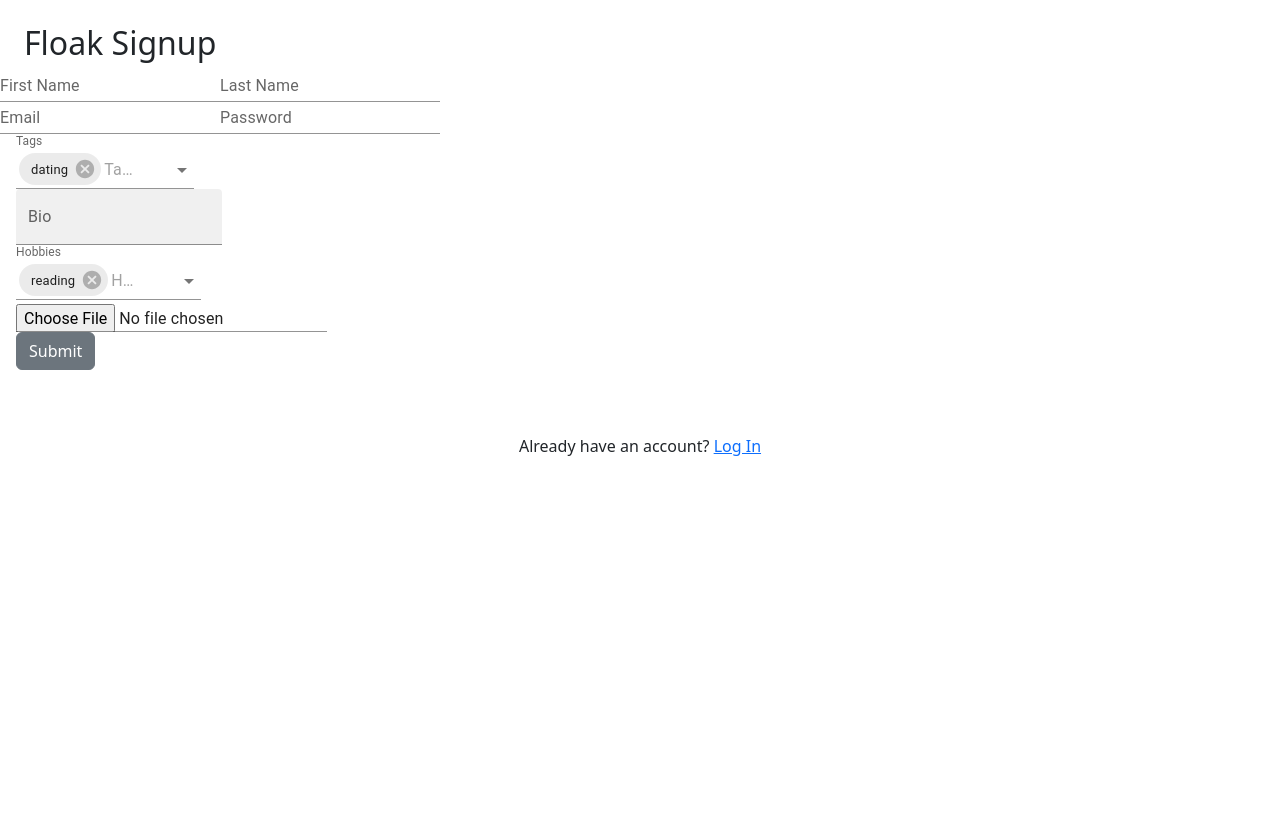
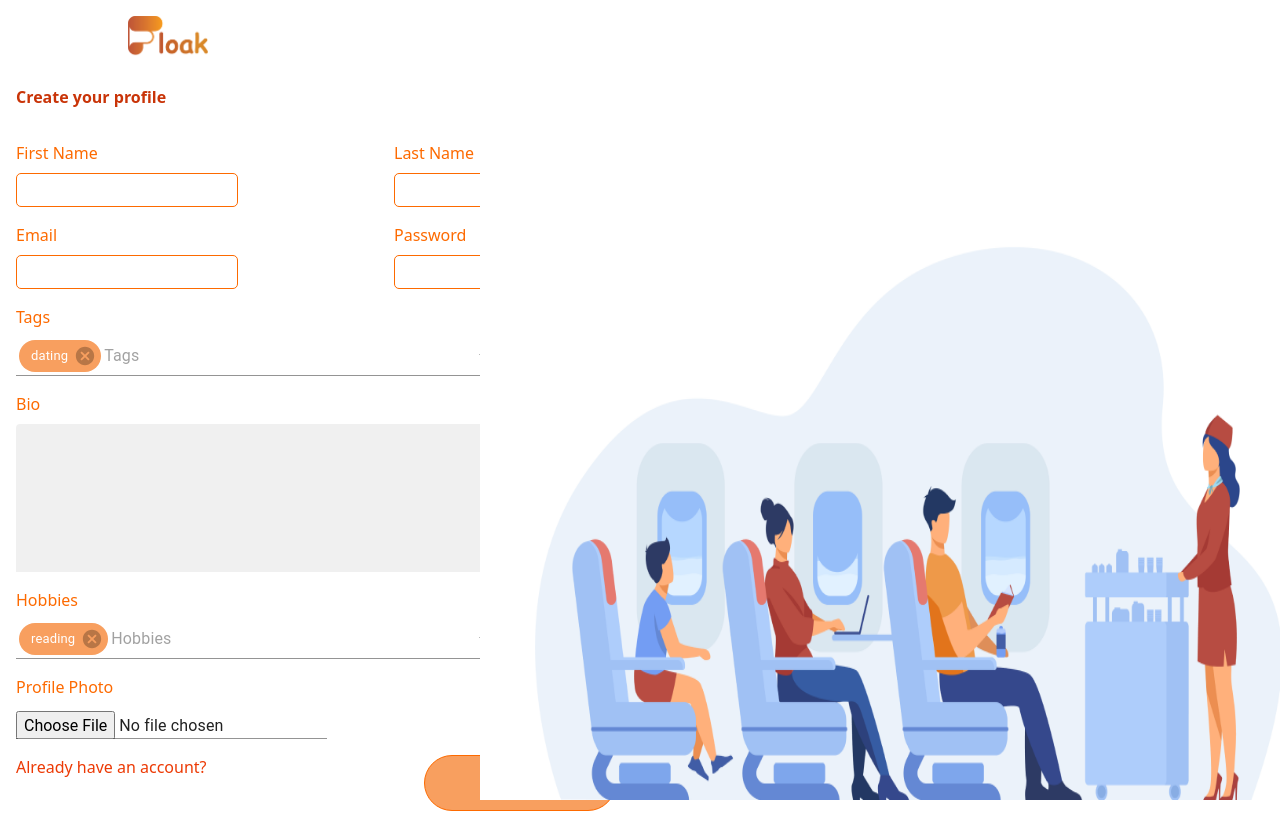
Before and after one commit to jasonpaulneu/hackharvard, a React (Create React App) app in the folder frontend/: page /signup in a window 1280 px wide. Built offline with nearby package versions, Linux system fonts and the light colour scheme; no server answers.

Commit message:
Modify Sign up page

```diff
--- a/frontend/src/components/LandingPage.js
+++ b/frontend/src/components/LandingPage.js
@@ -6,8 +6,11 @@ import { useNavigate } from 'react-router-dom';
 function LandingPage(props) {
     const navigate = useNavigate();
     const handleLoginOnClick = () => {
-        console.log("IN HANDLE LOG IN")
         navigate('/login');
+    }
+
+    const handleSignUpOnClick = () => {
+        navigate('/signup');
     }
 
     return (
@@ -28,7 +31,7 @@ function LandingPage(props) {
                     </div>
                     <div className={classes.btnRow}>
                         <LightButton btnText='Login' onClick={handleLoginOnClick} />
-                        <DarkButton btnText='Sign Up' />
+                        <DarkButton btnText='Sign Up' onClick={handleSignUpOnClick} />
                     </div>
                 </div>
             </div>
--- a/frontend/src/components/Login.module.css
+++ b/frontend/src/components/Login.module.css
@@ -75,7 +75,3 @@
 .signupTxt {
     color: #C93408;
 }
-
-.noUnderline {
-    text-decoration: none;
-}
--- a/frontend/src/components/Signup.js
+++ b/frontend/src/components/Signup.js
@@ -1,4 +1,5 @@
 import React, { useState } from "react";
+import classes from './Signup.module.css';
 import { Link, useNavigate } from "react-router-dom";
 import { Form, Alert } from "react-bootstrap";
 import { Button } from "react-bootstrap";
@@ -6,6 +7,7 @@ import { useUserAuth } from "../context/userAuthContext";
 
 import TextField from '@mui/material/TextField';
 import { FormControl, Input, InputLabel, FormHelperText, Grid, Autocomplete } from '@mui/material';
+import DarkButton from "./generic/DarkButton";
 
 const Signup = () => {
   const [error, setError] = useState("");
@@ -25,6 +27,9 @@ const Signup = () => {
 
   let navigate = useNavigate();
 
+  const handleLoginOnClick = () => {
+      navigate('/login');
+  }
 
   const handleSubmit = async (e) => {
     e.preventDefault();
@@ -39,20 +44,47 @@ const Signup = () => {
 
   return (
     <>
-      <div className="p-4 box">
-        <h2 className="mb-3">Floak Signup</h2>
-        {error && <Alert variant="danger">{error}</Alert>}
-        <Grid container spacing={1}>
-        <Grid container item spacing={3}>
-          <TextField id="standard-basic" label="First Name" variant="standard" onChange={(e) => setFirstName(e.target.value)} />
-          <TextField id="standard-basic" label="Last Name" variant="standard" onChange={(e) => setLastName(e.target.value)}  />
-        </Grid>
-        <Grid container item spacing={3}>
-          <TextField type="email" id="standard-basic" label="Email" variant="standard" onChange={(e) => setEmail(e.target.value)}/>
-          <TextField type="password" id="standard-basic" label="Password" variant="standard" onChange={(e) => setPassword(e.target.value)} />
-        </Grid>
-        <Grid container item spacing={1}>
+      <div className={classes.container}>
+        <div className={classes.navRow}>
+          <img className={classes.logo} src={require('../assets/Logo.png')} />
+        </div>
+        <div className={classes.title}>
+          Create your profile
+        </div>
+        <div className={classes.signUpForm}>
+          <div className={classes.formRow}>
+            <div className={classes.formControl}>
+              <label>First Name</label>
+            <TextField className={classes.inputField} id="standard-basic" label="" variant="standard" onChange={(e) => setFirstName(e.target.value)} InputProps={{
+              disableUnderline: true,
+            }} />
+            </div>
+            <div className={classes.formControl}>
+            <label>Last Name</label>
+            <TextField className={classes.inputField} id="standard-basic" label="" variant="standard" onChange={(e) => setLastName(e.target.value)} InputProps={{
+              disableUnderline: true,
+            }} />
+            </div>
+          </div>
+          <div className={classes.formRow}>
+          <div className={classes.formControl}>
+            <label>Email</label>
+            <TextField className={classes.inputField} type="email" id="standard-basic" label="" variant="standard" onChange={(e) => setEmail(e.target.value)} InputProps={{
+              disableUnderline: true,
+            }} />
+            </div>
+            <div className={classes.formControl}>
+            <label>Password</label>
+            <TextField className={classes.inputField} type="password" id="standard-basic" label="" variant="standard" onChange={(e) => setPassword(e.target.value)} InputProps={{
+              disableUnderline: true,
+            }}/>
+            </div>
+          </div>
+          <div className={classes.formRow}>
+          <div className={classes.formControl}>
+            <label>Tags</label>
             <Autocomplete
+              className={classes.autocomplete}
               multiple
               id="tags-standard"
               options={intentions}
@@ -62,25 +94,44 @@ const Signup = () => {
                 <TextField
                   {...params}
                   variant="standard"
-                label="Tags"
+                  label=""
                   placeholder="Tags"
                 />
               )}
+              sx={{
+                "& .MuiChip-labelMedium": {
+                  color: "white"
+                },
+                "& .MuiChip-filled":{
+                  background: "#F89F5F"
+                }
+              }}
             />
-        </Grid>
-        <Grid container item spacing={1}>
+            </div>
+          </div>
+          <div className={classes.formRow}>
+          <div className={classes.formControl}>
+            <label>Bio</label>
             <TextField
+              className={classes.bio}
               id="filled-multiline-flexible"
-            label="Bio"
               multiline
-            maxRows={4}
+              rows={5}
+              maxRows={5}
               value={bio}
               onChange={handleBioChange}
               variant="filled"
+              InputProps={{
+                disableUnderline: true,
+              }}
             />
-        </Grid>
-        <Grid container item spacing={1}>
+            </div>
+          </div>
+          <div className={classes.formRow}>
+          <div className={classes.formControl}>
+            <label>Hobbies</label>
             <Autocomplete
+              className={classes.autocomplete}
               multiple
               id="hobbies-standard"
               options={hobbies}
@@ -90,23 +141,34 @@ const Signup = () => {
                 <TextField
                   {...params}
                   variant="standard"
-                label="Hobbies"
+                  label=""
                   placeholder="Hobbies"
                 />
               )}
+              sx={{
+                "& .MuiChip-labelMedium": {
+                  color: "white"
+                },
+                "& .MuiChip-filled":{
+                  background: "#F89F5F"
+                }
+              }}
             />
-        </Grid>
-        <Grid container item spacing={1}>
-          <Input type="file" />
-        </Grid>
-        <Grid container item spacing={1}>
-          <Button variant="secondary" type='submit' onClick={handleSubmit}>Submit</Button>
-        </Grid>
-        </Grid>
             </div>
-      <div className="p-4 box mt-3 text-center">
-        Already have an account? <Link to="/">Log In</Link>
           </div>
+          <div className={classes.formRow}>
+          <div className={classes.formControl}>
+            <label>Profile Photo</label>
+            <Input type="file"   />
+            </div>
+          </div>
+          <div className={`${classes.logInSection} ${classes.formRow}`}>
+          Already have an account? <b><DarkButton btnText='Log In' onClick={handleLoginOnClick} /></b>
+        </div>
+        </div>
+      </div>
+      <img src={require('../assets/signupImg.png')} className={classes.signUpImg}/>
+
     </>
   );
 };
--- /dev/null
+++ b/frontend/src/components/Signup.module.css
@@ -0,0 +1,88 @@
+@import url('https://fonts.googleapis.com/css2?family=Poppins:ital,wght@0,100;0,200;0,300;0,400;0,500;0,600;0,700;1,100;1,200;1,300;1,400;1,500;1,600&display=swap');
+.container {
+    display: flex;
+    flex-direction: column;
+    /* background-color: rgba(217, 217, 217, 0.12); */
+    background-color: white;
+    height: 100vh;
+    width: 100wh;
+}
+
+.navRow {
+    width: 80%;
+    margin: 1rem auto;
+    display: flex;
+    flex-direction: row;
+}
+
+.logo {
+    width: 5rem
+}
+
+.title {
+    color: #C93408;
+    font-weight: bold;
+    margin: 0.5rem 1rem;
+}
+
+.signUpForm {
+    display: flex;
+    flex-direction: column;
+    justify-content: space-evenly;
+    margin: 1rem 1rem;
+    height: 100%;
+    /* overflow: scroll; */
+}
+
+.formRow {
+    display: flex;
+    justify-content: space-between;
+    width: 600px;
+    margin: 0.5rem 0rem;
+}
+
+.formControl {
+    display: flex;
+    flex-direction: column;
+}
+
+.formControl>label {
+    color: #FD6A00;
+    margin-bottom: 0.5rem;
+}
+
+.inputField {
+    color: #FD6A00;
+    font-size: 1rem;
+    border: 1px solid #FD6A00 !important;
+    border-radius: 5px;
+}
+
+.autocomplete {
+    width: 30rem;
+}
+
+.bio {
+    width: 30rem;
+}
+
+.logInSection {
+    color: #EC3A05;
+}
+
+.logInSection a {
+    text-decoration: none;
+    color: #EC3A05;
+}
+
+.logInSection button {
+    z-index: 3;
+}
+
+.signUpImg {
+    position: absolute;
+    bottom: 0px;
+    right: 0px;
+    height: 650px;
+    width: 800px;
+}
--- a/frontend/src/components/generic/DarkButton.js
+++ b/frontend/src/components/generic/DarkButton.js
@@ -1,7 +1,7 @@
 import classes from './DarkButton.module.css';
 function DarkButton(props){
     return(
-        <button className={classes.darkButton}>{props.btnText}</button>
+        <button className={classes.darkButton} onClick={props.onClick}>{props.btnText}</button>
     )
 }
 
```
Also changed, not shown: frontend/src/assets/signupImg.png (added). Lines whose indentation alone changed are shown as unchanged.
